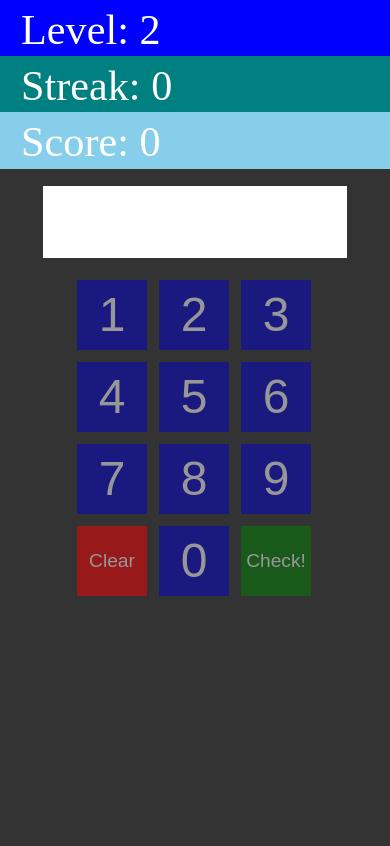
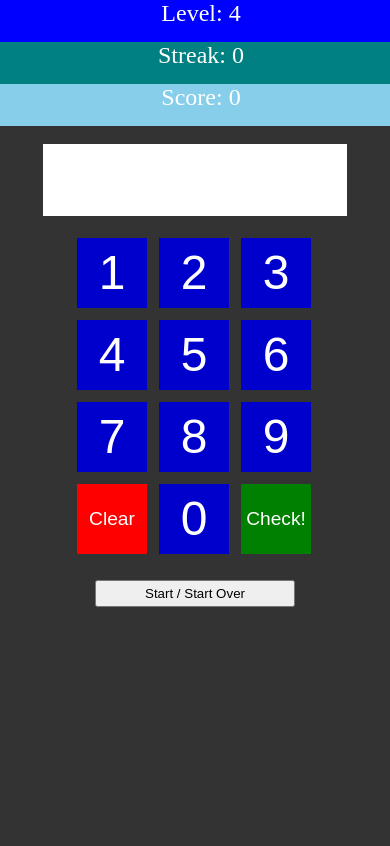
Before and after one commit to sylprimeau/portfolio-site, a PHP site: page /numprac/index.html in a window 390 px wide. Run offline with PHP 8.4, Linux system fonts and the light colour scheme.

Commit message:
added start button for mobile
On mobile, sounds need to be activated by user

```diff
--- a/numprac/index.html
+++ b/numprac/index.html
@@ -11,25 +11,6 @@
 </head>
 
 <body>
-
-	<div class="levels">
-		<h1>Select difficulty level</h1>
-		<button class="level level-btn">1 - 20</button>
-		<button class="level level-btn">21 - 99</button>
-		<button class="level level-btn">3-digit numbers</button>
-		<button class="level level-btn">4-digit numbers</button>
-		<button class="level level-btn">5-digit numbers</button>
-		<button class="level level-btn">6-digit numbers</button>
-		<button class="level level-btn">7-digit numbers</button>
-		<button class="level level-btn">8-digit numbers</button>
-		<button class="level level-btn">9-digit numbers</button>
-		<button class="level level-btn">10-digit numbers</button>
-		<button class="level level-btn">11-digit numbers</button>
-		<button class="level level-btn">12-digit numbers</button>
-	</div>
-
-	<button class="start-btn">Start game!</button>
-
 	<div class="wrapper">
 
 		<div class="scoreboard">
@@ -39,9 +20,7 @@
 		</div>
 
 		<div class="interface">
-
 			<div class="number-display"></div>
-
 			<div class="number-pad">
 				<button class="number-btn" value="1">1</button>
 				<button class="number-btn" value="2">2</button>
@@ -56,12 +35,12 @@
 				<button class="number-btn" value="0">0</button>
 				<button class="number-btn check-btn" value="check">Check!</button>
 			</div>
-
-			<button class="start-over-btn">Start Over</button>
+			<button class="start-btn">Start / Start Over</button>
 			<!--		<script async src="//pagead2.googlesyndication.com/pagead/js/adsbygoogle.js"></script>-->
 		</div>
 
 	</div>
+	<audio class="audio" src=""></audio>
 </body>
 
 </html>
--- a/numprac/numprac.css
+++ b/numprac/numprac.css
@@ -12,44 +12,22 @@ body {
 	font-size: 16px;
 }
 
-.levels {
-	display: none;
-}
-
-.level-btn {
-	display: block;
-	width: 80%;
-	height: 3em;
-	margin: 2vh auto;
-}
-
-.start-btn {
-	display: none;
-	position: absolute;
-	top: 50%;
-	left: 50%;
-	transform: translate(-50%, -50%);
-	width: 80%;
-	height: 3em;
-}
-
 .wrapper {
-/*	display: none;*/
 	height: 100vh;
 }
 
 .scoreboard {
-	height: 20%;
+	height: 15%;
 }
 
 .curr-level, .streak, .score {
 	background-color: blue;
 	margin: 0 auto;
 	height: 33.3%;
-	font-size: 5vh;
-	line-height: 7vh;
+	font-size: 1.5em;
 	padding-left: 0.5em;
 	color: white;
+	text-align: center;
 }
 
 .streak {
@@ -61,8 +39,7 @@ body {
 }
 
 .interface {
-/*	background-color: darkgreen;*/
-	height: 80%;
+	height: 85%;
 	width: 320px;
 	margin: auto;
 	border: 0.1px solid transparent;
@@ -118,9 +95,15 @@ body {
 	background-color: red;
 }
 
-.start-over-btn {
+.start-btn {
+	position: absolute;
+	width: 200px;
+	left: 50%;
+	transform: translate(-50%);
+	margin-top: 2vh;
+	padding: 0.3em;
+}
+
+.audio {
 	display: none;
-	width: 360px;
-	height: 50px;
-	margin-top: 20px;
 }
--- a/numprac/numprac.js
+++ b/numprac/numprac.js
@@ -26,7 +26,7 @@ var levelRanges = {
 	12: {min: 100000000000, max: 999999999999}
 }
 
-var currLevel = 2;
+var currLevel = 4;
 var trialNum = 0;
 var streak = 0;
 var score = 0;
@@ -35,6 +35,8 @@ var minRange = 0;
 var maxRange = 0;
 var rndNum = 0;
 var userGuess = "";
+var filesToPlay = [];
+var i = 0;
 
 var currLevelLabel = 	document.querySelector(".curr-level");
 var streakLabel = document.querySelector(".streak");
@@ -42,12 +44,19 @@ var scoreLabel = document.querySelector(".score");
 var numberPad = document.querySelector(".number-pad");
 var numberButton = document.querySelectorAll(".number-btn");
 var display = document.querySelector(".number-display");
+var audio = document.querySelector(".audio");
+var startBtn = document.querySelector(".start-btn");
 
 window.onload = init;
 
 function init() {
 	updateScoreboard(currLevel, streak, score);
 	setListeners();
+}
+
+function startGame() {
+	updateScoreboard(currLevel, streak, score);
+	clearDisplay();
 	sayRndNumber();
 }
 
@@ -61,6 +70,7 @@ function setListeners() {
 	numberButton.forEach(function(elem) {
 		elem.addEventListener("click", getUserInput);
 	});
+	startBtn.addEventListener("click", startGame);
 }
 
 function getUserInput() {
@@ -147,19 +157,19 @@ function getRndNum(min, max) {
 function playNumber(number) {
 	numberPad.classList.add("disabled");
 	if (number > 0 && number < 999) {
-		sounds = new Array(new Audio("numbers/en/" + number + ".mp3"));
+		filesToPlay = ["numbers/en/" + number + ".mp3"];
 	}
 	if (number > 999 && number < 1000000) {
 		var quotient = Math.floor(number / 1000);
 		var remainder = number % 1000;
-		sounds = new Array(new Audio("numbers/en/" + quotient + ".mp3"), new Audio("numbers/en/thousand.mp3"), new Audio("numbers/en/" + remainder + ".mp3"));
+		filesToPlay = ["numbers/en/" + quotient + ".mp3", "numbers/en/thousand.mp3", "numbers/en/" + remainder + ".mp3"];
 	}
 	if (number > 999999 && number < 1000000000) {
 		var millionquotient = Math.floor(number / 1000000);
 		var millionremainder = number % 1000000;
 		var quotient = Math.floor(millionremainder / 1000);
 		var remainder = millionremainder % 1000;
-		sounds = new Array(new Audio("numbers/en/" + millionquotient + ".mp3"), new Audio("numbers/en/million.mp3"), new Audio("numbers/en/" + quotient + ".mp3"), new Audio("numbers/en/thousand.mp3"), new Audio("numbers/en/" + remainder + ".mp3"));
+		filesToPlay = new Array(new Audio("numbers/en/" + millionquotient + ".mp3"), new Audio("numbers/en/million.mp3"), new Audio("numbers/en/" + quotient + ".mp3"), new Audio("numbers/en/thousand.mp3"), new Audio("numbers/en/" + remainder + ".mp3"));
 	}
 	if (number > 999999999 && number < 1000000000000) {
 		var billionquotient = Math.floor(number / 1000000000);
@@ -168,21 +178,54 @@ function playNumber(number) {
 		var millionremainder = billionremainder % 1000000;
 		var quotient = Math.floor(millionremainder / 1000);
 		var remainder = millionremainder % 1000;
-		sounds = new Array(new Audio("numbers/en/" + billionquotient + ".mp3"), new Audio("numbers/en/billion.mp3"), new Audio("numbers/en/" + millionquotient + ".mp3"), new Audio("numbers/en/million.mp3"), new Audio("numbers/en/" + quotient + ".mp3"), new Audio("numbers/en/thousand.mp3"), new Audio("numbers/en/" + remainder + ".mp3"));
+		filesToPlay = new Array(new Audio("numbers/en/" + billionquotient + ".mp3"), new Audio("numbers/en/billion.mp3"), new Audio("numbers/en/" + millionquotient + ".mp3"), new Audio("numbers/en/million.mp3"), new Audio("numbers/en/" + quotient + ".mp3"), new Audio("numbers/en/thousand.mp3"), new Audio("numbers/en/" + remainder + ".mp3"));
 	}
-	i = -1;
+	i = 0;
 	playSnd();
 }
 
+
 function playSnd() {
-	i++;
-	if (i == sounds.length) {
-		numberPad.classList.remove("disabled");
-		return;
+	audio.src = filesToPlay[i];
+	audio.play();
+	if (i < filesToPlay.length - 1) {
+		i += 1;
+		audio.addEventListener("ended", playSnd);
+	} else {
+		audio.removeEventListener("ended", playSnd);
+		audio.addEventListener("ended", activateNumPad);
 	}
-	sounds[i].play();
-	sounds[i].addEventListener('ended', playSnd);
 }
+
+function activateNumPad() {
+	numberPad.classList.remove("disabled");
+	audio.removeEventListener("ended", activateNumPad);
+}
+
+
+//function playSnd() {
+//	audio.src = filesToPlay[i];
+//	audio.play();
+////	audio.addEventListener('ended', function() {
+////		i += 1;
+////		playFile();
+////	});
+//	for (i = 1; i < filesToPlay.length; i++) {
+//		audio.addEventListener("ended", function() {
+//			playFile(filesToPlay[i]);
+//		});
+//	}
+//}
+//
+//function playFile(soundFile) {
+//	audio.src = soundFile;
+//	audio.play();
+//	if (i == filesToPlay.length) {
+//		numberPad.classList.remove("disabled");
+//		filesToPlay = [];
+//		return;
+//	}
+//}
 
 
 
```
